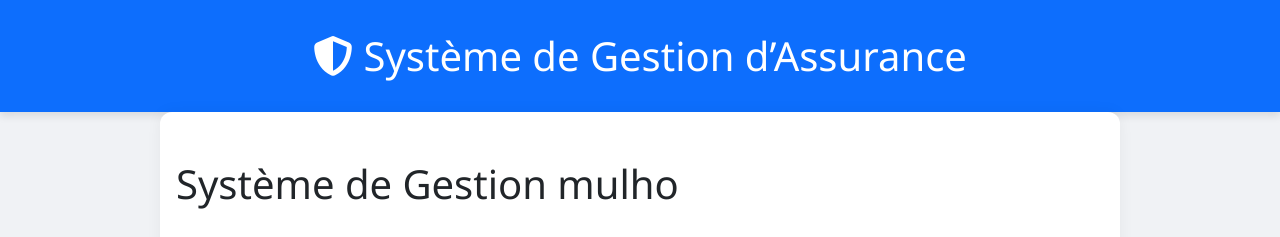
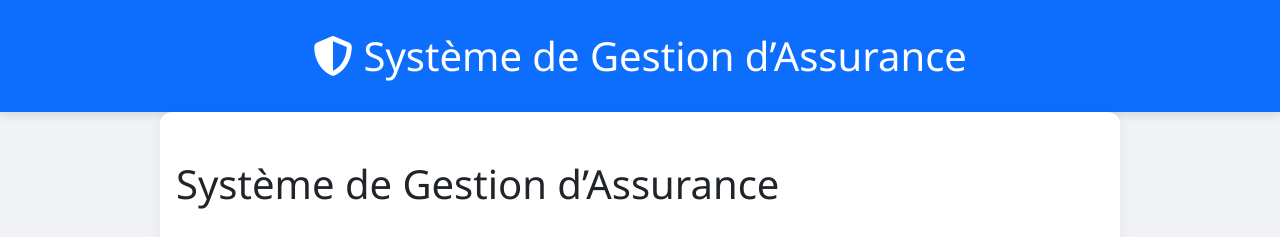
Before and after one commit to Rochameg/Exemple, a plain HTML site: page index.html in a window 1280 px wide. Shown: the top 237 px of the page. Drawn offline with nearby package versions, Linux system fonts and the light colour scheme.

Commit message:
Modification

```diff
--- a/index.html
+++ b/index.html
@@ -65,7 +65,7 @@
         <h1><i class="fa-solid fa-shield-halved"></i> Système de Gestion d’Assurance</h1>
     </header>
     <main class="content">
-        <h1>Système de Gestion mulho</h1>
+        <h1>Système de Gestion d’Assurance</h1>
 
 <h2>Vue d’ensemble</h2>
 
```
